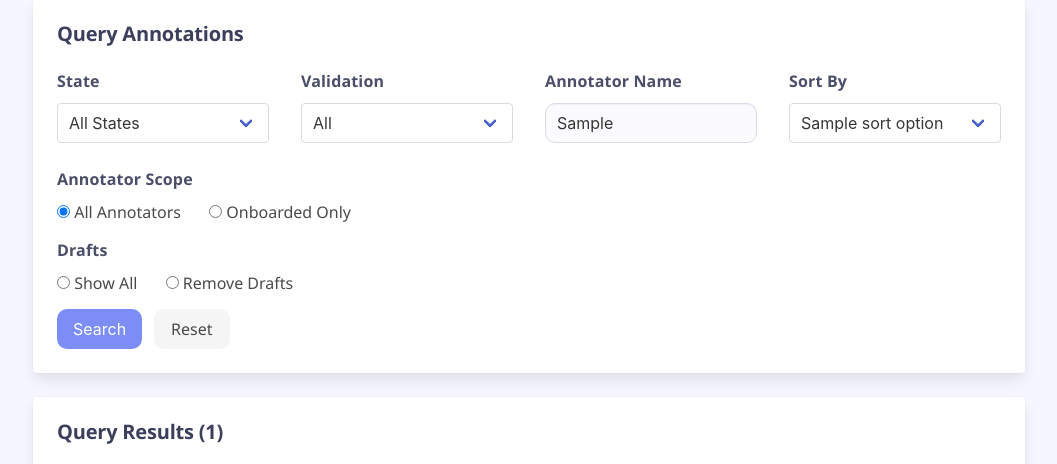
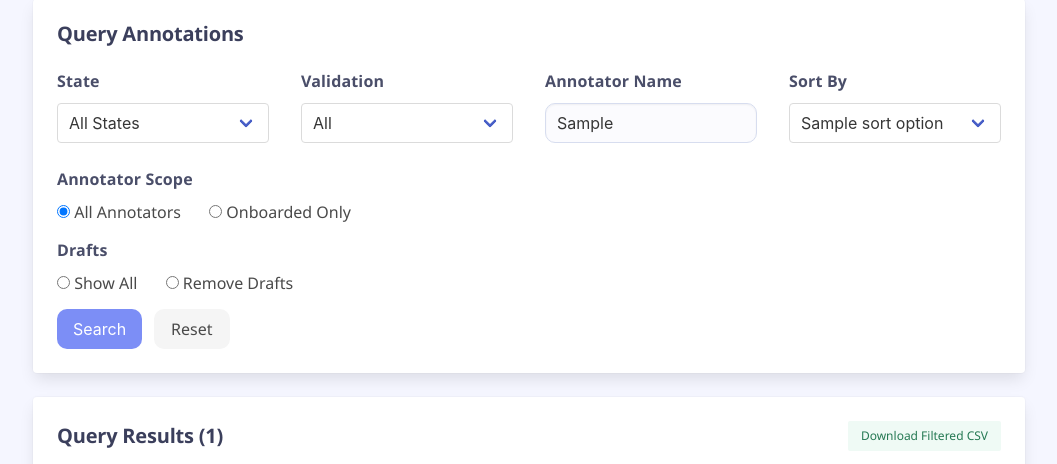
Before and after one commit to ojasiiitd/Indian-Hegemony-Annotation, a Flask app: template annotation_app/templates/admin.html in a window 1280 px wide. Shown: the part 655-1119 px from the top of the page, without its empty margins (111-1168 px from the left). Run offline with Flask 3, Linux system fonts and the light colour scheme; the template is opened without the code that fills it: most values are stand-ins (such as "Sample title", 1, 10 or a date in 2020); parts of the project's set-up code (start-up, migrations or seed data) failed here and were passed over; some libraries are stand-ins or nearby versions.

Commit message:
added subset csv download filter

```diff
--- a/annotation_app/app.py
+++ b/annotation_app/app.py
@@ -1339,6 +1339,7 @@ def admin():
     query_onboarded = (request.args.get("onboarded") or "").strip()
     query_drafts = (request.args.get("drafts") or "hide").strip() or "hide"
     query_sort = (request.args.get("sort") or "date_desc").strip() or "date_desc"
+    query_download = (request.args.get("download") or "").strip().lower()
     try:
         query_page = max(int(request.args.get("page", "1")), 1)
     except ValueError:
@@ -1437,6 +1438,65 @@ def admin():
         ),
         "rejected": sum(1 for record in filtered_records if record.get("_acceptance_status") == "rejected"),
     }
+
+    if query_download == "csv":
+        csv_buffer = io.StringIO()
+        csv_writer = csv.writer(csv_buffer)
+        csv_writer.writerow([
+            "Sr. No.",
+            "ID",
+            "Date",
+            "State",
+            "Annotator",
+            "Status",
+            "Base Prompt",
+            "Identity-Primed Prompt",
+            "Validated",
+            "Review Outcome",
+            "Addressed",
+        ])
+
+        acceptance_labels = {
+            "accepted": "Approved",
+            "needs_restructuring": "Needs Restructuring",
+            "rejected": "Rejected",
+            "pending": "Pending",
+        }
+        addressed_labels = {
+            "yes": "Yes",
+            "no": "No",
+            "pending": "Pending",
+        }
+
+        for index, record in enumerate(filtered_records, start=1):
+            csv_writer.writerow([
+                index,
+                record.get("id", ""),
+                (record.get("timestamp") or record.get("created_at") or "")[:10],
+                record.get("state", ""),
+                record.get("annotator_name", ""),
+                "Completed" if record.get("_is_completed") else "Draft",
+                ((record.get("prompts") or {}).get("base") or ""),
+                ((record.get("prompts") or {}).get("identity") or ""),
+                "Validated" if record.get("_is_validated") else "Pending",
+                acceptance_labels.get(record.get("_acceptance_status"), "Pending"),
+                (
+                    addressed_labels.get(record.get("_annotator_addressed_status"), "Pending")
+                    if record.get("_acceptance_status") == "needs_restructuring"
+                    else ""
+                ),
+            ])
+
+        timestamp_suffix = datetime.now().strftime("%Y%m%d_%H%M%S")
+        filename = f"admin_filtered_annotations_{timestamp_suffix}.csv"
+        return Response(
+            csv_buffer.getvalue(),
+            mimetype="text/csv",
+            headers={
+                "Content-Disposition": f'attachment; filename="{filename}"'
+            },
+        )
+
     show_query_summary = bool(request.args)
     total_pages = max((total_filtered_records + results_per_page - 1) // results_per_page, 1)
     if query_page > total_pages:
@@ -1458,6 +1518,10 @@ def admin():
         params = {**pagination_params, "page": page_number}
         clean_params = {key: value for key, value in params.items() if value not in ("", None)}
         return f"{url_for('admin')}?{urlencode(clean_params)}"
+
+    export_params = {**pagination_params, "download": "csv"}
+    clean_export_params = {key: value for key, value in export_params.items() if value not in ("", None)}
+    csv_download_url = f"{url_for('admin')}?{urlencode(clean_export_params)}"
 
     page_numbers = list(range(max(1, query_page - 2), min(total_pages, query_page + 2) + 1))
 
@@ -1482,6 +1546,7 @@ def admin():
         prev_page_url=_admin_page_url(query_page - 1) if query_page > 1 else None,
         next_page_url=_admin_page_url(query_page + 1) if query_page < total_pages else None,
         page_urls={page_number: _admin_page_url(page_number) for page_number in page_numbers},
+        csv_download_url=csv_download_url,
         available_states=available_states,
         query_state=query_state,
         query_annotator=query_annotator,
--- a/annotation_app/templates/admin.html
+++ b/annotation_app/templates/admin.html
@@ -559,7 +559,14 @@
             </div>
           </div>
         {% endif %}
-        <h2 class="title is-5">Query Results ({{ total_filtered_records }})</h2>
+        <div class="is-flex is-justify-content-space-between is-align-items-center mb-3">
+          <h2 class="title is-5 mb-0">Query Results ({{ total_filtered_records }})</h2>
+          {% if filtered_records %}
+            <a class="button is-success is-light is-small" href="{{ csv_download_url }}">
+              Download Filtered CSV
+            </a>
+          {% endif %}
+        </div>
         {% if not filtered_records %}
           <p>No annotations match the selected filters.</p>
         {% else %}
```
